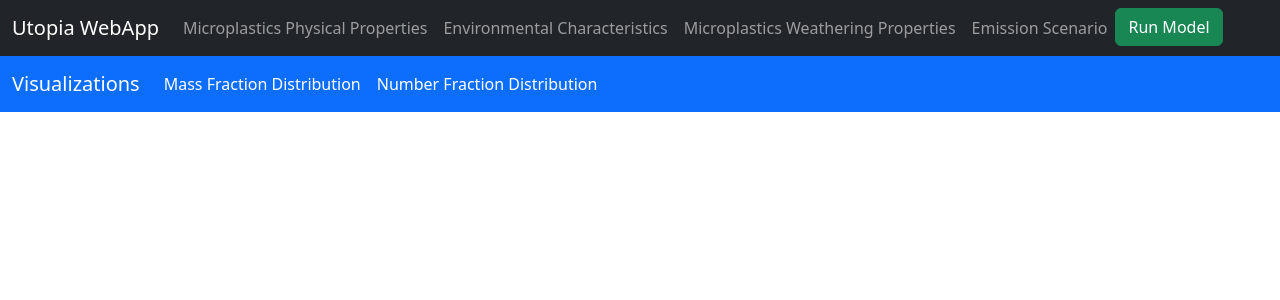
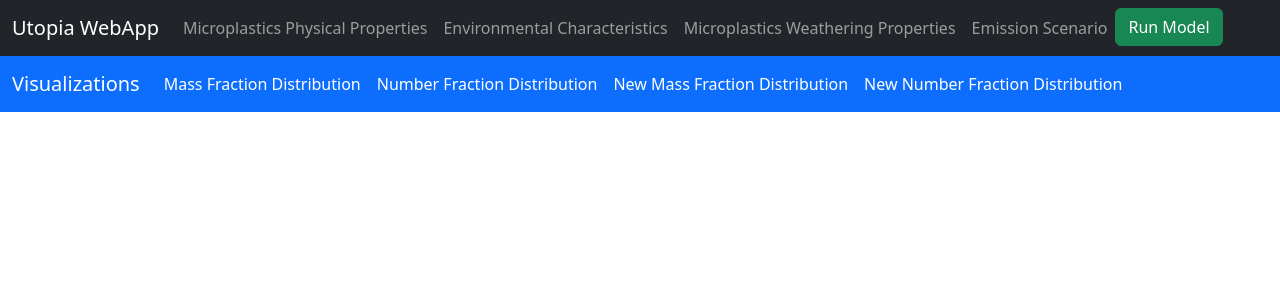
Before and after one commit to karenlarkina/UTOPIA-WebApp, a Flask app: page / in a window 1280 px wide. Shown: the top 300 px of the page. Run offline with Flask 3, Linux system fonts and the light colour scheme; parts of the project's set-up code (start-up, migrations or seed data) failed here and were passed over; some libraries are stand-ins or nearby versions.

Commit message:
Created new structures to hold new heatmaps.
New mass/number fraction distribution heatmap structures with compartments; new legend scale. Needs lots of refactoring, to draw out separate heatmap matrices for each compartment & extract data according to compartments.

```diff
--- a/src/models/script_UTOPIA_user.py
+++ b/src/models/script_UTOPIA_user.py
@@ -61,7 +61,7 @@ def execute_utopia_model(input_obj):
     ## Environmental Characteristics
 
     ## Suspended particulates properties
-    # ec_input = input_obj.get("EnvCharacteristics")  # TODO by Karen: changed to hardcoded values below
+    # ec_input = input_obj.get("EnvCharacteristics")
 
     # From Kooi et al. (2017)
     v_a = 2.0e-16  # Volume of 1 algal cell [m-3]
@@ -484,7 +484,6 @@ def execute_utopia_model(input_obj):
         df2.insert(0, "MP_size", MP_size_df2)
         df2.insert(1, "MP_form", MP_form_df2)
         flows_dict["input_flows"][comp] = df2
-
     ## Compartment mass balance
 
     comp_mass_balance = {}
@@ -499,7 +498,7 @@ def execute_utopia_model(input_obj):
         )
 
     # Print compartment mass balance table
-    comp_mass_balance_df = pd.DataFrame.from_dict(comp_mass_balance, orient="index")
+    comp_mass_balance_df = pd.DataFrame.from_dict(comp_mass_balance, orient="index")  # TODO input/output rates
     # print(comp_mass_balance_df)
 
     comp_mass_balance_df["Mass balance"] = [
--- a/src/views/static/js/d3-heatmap.js
+++ b/src/views/static/js/d3-heatmap.js
@@ -30,12 +30,239 @@ document.addEventListener('DOMContentLoaded', function () {
         return JSON.stringify(utopiaObject)
     }
 
+    // Building the new heatmap with respect to compartments
+    let assembleCompHeatMap = function(title, csvText) {
+        // Remove any existing heatmap
+        d3.select('#heatmap-container').selectAll('*').remove();
+        // Set the dimensions and margins of the graph
+        const margin = {top: 50, right: 5, bottom: 150, left: 150},
+            // viewportWidth = window.innerWidth * 0.48,
+            viewportWidth = 810, // Temporary static width for the heatmap container
+            viewportHeight = window.innerHeight * 0.6,
+            // cellSize = 26, // Size of each cell in px
+            width = viewportWidth - margin.left - margin.right,
+            height = viewportHeight - margin.top - margin.bottom;
+        const heatmapContainerHeight = height + margin.top + margin.bottom * 2 + 30;
+        // Append the SVG element to the body of the page
+        const container = d3.select("#heatmap-container")
+            .attr("width", width + 160)
+            .attr("height", heatmapContainerHeight)
+            .append("g")
+            .attr("transform", `translate(${margin.left}, ${margin.top})`);
+
+        // Update the text size of the title
+        container.append("text")
+            .attr("x", 255) // Title's position on the x-axis
+            .attr("y", -20)
+            .attr("text-anchor", "middle")
+            .style("font-size", "24px")
+            .style("margin-bottom", "30px")
+            .text(title);
+
+        let data = d3.csvParse(csvText);
+        // Labels of row and columns -> unique identifier of the column called 'group' and 'variable'
+        const myGroups = Array.from(new Set(data.map(d => d.group)));
+        const myVars = Array.from(new Set(data.map(d => d.variable))).reverse();
+        const myValues = data.map(d => parseFloat(d.value));
+
+        // // Get the minimum and maximum values
+        const minValue = d3.min(myValues);
+        const maxValue = d3.max(myValues);
+
+        // Drawing out the compartments
+        for (let i = 1; i < 6; i++) {
+            const row = container.append("div")
+                .attr("class", "horiz-area")
+                .style("background-color", "white");
+
+            if (i === 1) {
+                row.append("div")
+                    .attr("class", "compartment air")
+                    .attr("id", "compartment-air")
+                    .text(`${myVars[0]}`);
+            } else {
+                // Create columns within each row
+                for (let j = 1; j < 7; j++) {
+                    const uniqueNumber = (i - 2) * 6 + j;
+                    let compartmentType = "";
+                    let uniqueCompartment = "";
+                    let compTitle = "";
+
+                    if (uniqueNumber === 1 || uniqueNumber === 7) { // Agricultural
+                        compartmentType = "compartment agricultural";
+                        uniqueCompartment = `compartment-${uniqueNumber}`;
+                        if (uniqueNumber === 1) {
+                            compTitle = myVars[2];
+                        } else {
+                            compTitle = myVars[1];
+                        }
+                    } else if (uniqueNumber === 2 || uniqueNumber === 8) { // Urban
+                        compartmentType = "compartment urban";
+                        uniqueCompartment = `compartment-${uniqueNumber}`;
+                        if (uniqueNumber === 2) {
+                            compTitle = myVars[6];
+                        } else {
+                            compTitle = myVars[5];
+                        }
+                    } else if (uniqueNumber === 3 || uniqueNumber === 9) { // Background
+                        compartmentType = "compartment background";
+                        uniqueCompartment = `compartment-${uniqueNumber}`;
+                        if (uniqueNumber === 3) {
+                            compTitle = myVars[4];
+                        } else {
+                            compTitle = myVars[3];
+                        }
+                    } else if (uniqueNumber === 4 || uniqueNumber === 10) { // Fresh Water
+                        compartmentType = "compartment freshwater";
+                        uniqueCompartment = `compartment-${uniqueNumber}`;
+                        if (uniqueNumber === 4) {
+                            compTitle = myVars[11];
+                        } else {
+                            compTitle = myVars[10];
+                        }
+                    } else if (uniqueNumber === 5 || uniqueNumber === 11) { // Coast
+                        compartmentType = "compartment coastal";
+                        uniqueCompartment = `compartment-${uniqueNumber}`;
+                        if (uniqueNumber === 5) {
+                            compTitle = myVars[13];
+                        } else {
+                            compTitle = myVars[12];
+                        }
+                    } else if (uniqueNumber === 6 || uniqueNumber === 12 || uniqueNumber === 18) { // Ocean
+                        compartmentType = "compartment ocean";
+                        uniqueCompartment = `compartment-${uniqueNumber}`;
+                        if (uniqueNumber === 6) {
+                            compTitle = myVars[16];
+                        } else if (uniqueNumber === 12) {
+                            compTitle = myVars[15];
+                        } else {
+                            compTitle = myVars[14];
+                        }
+                    } else if (uniqueNumber === 16 || uniqueNumber === 17 || uniqueNumber === 24) { // Sediment
+                        compartmentType = "compartment sediment";
+                        uniqueCompartment = `compartment-${uniqueNumber}`;
+                        if (uniqueNumber === 16) {
+                            compTitle = myVars[9];
+                        } else if (uniqueNumber === 17) {
+                            compTitle = myVars[7];
+                        } else {
+                            compTitle = myVars[8];
+                        }
+                    } else { // Legend or empty
+                        compartmentType = "compartment empty";
+                        uniqueCompartment = `compartment-${uniqueNumber}`;
+                    }
+                    row.append("div")
+                        .attr("class", `${compartmentType}`)
+                        .attr("id", `${uniqueCompartment}`)
+                        .text(`${compTitle.replaceAll("_", " ")}`);
+                }
+            }
+            let masterContainer = document.getElementById('legend-container');
+            masterContainer.style.display = "none"; // Reveal the model run information box
+        }
+
+        // Append the new legend container
+        const legendBox = container.append("div") // TODO currently absolute values for x, y
+            .attr("class", "new-legend-container")
+            .style("left", `${62}px`) // TODO temporary hardcoded value
+            .style("top", `${587}px`); // TODO temporary hardcoded value
+
+        legendBox.append("h5")
+                .text(`Legend`);
+
+        legendBox.append("h5")
+            .text(`Fraction of plastic mass/particle number:`);
+
+        // Build color scale
+        const myColor = d3.scaleSequential()
+            .interpolator(d3.interpolateViridis)
+            .domain([minValue, maxValue])
+
+        // Function to get color based on value
+        const getColor = value => {
+            if (value === '') {
+                return 'grey'; // Color for empty values
+            } else {
+                return myColor(value); // Scalar color for other values
+            }
+        };
+
+        // Constants for the legend
+        const legendWidth = 17;
+        const legendHeight = 220;
+        // Remove any existing legend
+        d3.select('#new-legend').remove();
+
+        const legendSvg = legendBox.append("div")
+            .attr("id", "new-legend")
+            .append("svg")
+            .style("position", "absolute")
+            .attr("transform", `translate(420, -55)`)
+            .attr("width", legendWidth + 50)  // Additional space for axis
+            .attr("height", legendHeight);
+
+        // Scale numerical values for the legend
+        const legendScale = d3.scaleLinear()
+            .domain([-10, -1])
+            .range([legendHeight - 20, 0]);
+
+        // Append legend gradient definition
+        const minMaxDifference = maxValue - minValue
+        const defs = legendSvg.append("defs");
+        const linearGradient = defs.append("linearGradient")
+            .attr("id", "linear-gradient")
+            .attr("x1", "0%")
+            .attr("y1", "100%")
+            .attr("x2", "0%")
+            .attr("y2", "0%");
+
+        // Define the gradient stops with more breakpoints
+        // Starting (minimum) color value
+        linearGradient.append("stop")
+            .attr("offset", "0%")
+            .attr("stop-color", myColor(minValue));
+
+        // Inbetween breakpoint color values
+        for (let i = 0.25; i < 1; i += 0.25) {
+            let num = 100 * i;
+            linearGradient.append("stop")
+                .attr("offset", `${num}%`)
+                .attr("stop-color", myColor(minValue + (minMaxDifference) * i));
+        }
+
+        // Last (maximum) color value
+        linearGradient.append("stop")
+            .attr("offset", "100%")
+            .attr("stop-color", myColor(maxValue));
+
+        // Build the rectangle and fill with gradient color
+        legendSvg.append("rect")
+            .attr("width", legendWidth)
+            .attr("height", legendHeight - 10)
+            .attr("stroke", "black")
+            .style("stroke-width", 0.9)
+            .style("position", "absolute")
+            .style("fill", "url(#linear-gradient)")
+            .style("opacity", 0.8);
+
+        // Add the scale for the legend
+        legendSvg.append("g")
+            .attr("transform", `translate(${legendWidth}, 5)`)
+            .attr("height", legendHeight - 15)
+            .style("stroke-width", 0.0)
+            .call(d3.axisRight(legendScale)
+                .tickValues([-10, -1])
+                .tickSize(0)  // No visible ticks
+                .tickFormat(d => `10\u207B${Math.abs(d)}`));
+    }
+
     // This method builds the heatmap
     let assembleHeatMap = function(title, csvText){
         // Remove any existing heatmap
         d3.select('#heatmap-container').selectAll('*').remove();
         // Set the dimensions and margins of the graph
-        const margin = {top: 50, right: 5, bottom: 150, left: 150},
+        const margin = {top: 50, right: 5, bottom: 150, left: 100},
         // viewportWidth = window.innerWidth * 0.48,
         viewportWidth = 810, // Temporary static width for the heatmap container
         viewportHeight = window.innerHeight * 0.6,
@@ -218,8 +445,8 @@ document.addEventListener('DOMContentLoaded', function () {
             .text(title);
 
         // Constants for the legend
-        // NB Legends vary in scale when larger emission size bin is used for mass and number fragmentation
-        // ... since two separate heatmaps are created for mass and number fragmentation
+        let masterContainer = document.getElementById('legend-container');
+        masterContainer.style.display = "flex"; // Reveal the model run information box
         const legendWidth = 30;
         const legendHeight = myGroups.length * cellSize + 50; // Height of the legend to match heatmap
         const legendYOffset = 52; // Offset to match the heatmap
@@ -237,7 +464,7 @@ document.addEventListener('DOMContentLoaded', function () {
 
         // Scale numerical values for the legend
         const legendScale = d3.scaleLinear()
-            .domain([minValue, maxValue])
+            .domain([-10, -1])
             .range([legendHeight - 3, 0]);
 
         // Append legend gradient definition
@@ -284,8 +511,9 @@ document.addEventListener('DOMContentLoaded', function () {
             .attr("transform", `translate(${cellSize}, ${legendScaleOffset})`)
             .style("stroke-width", 0.9)
             .call(d3.axisRight(legendScale)
-                .ticks(10)
-                .tickFormat(d3.format(".2f")));
+                .tickValues([-10, -1])
+                .tickSize(0)  // No visible ticks
+                .tickFormat(d => `10\u207B${Math.abs(d)}`));
     }
 
     // Add event listener for button click
@@ -392,6 +620,8 @@ document.addEventListener('DOMContentLoaded', function () {
     // Views actions
     let mass_fraction_distribution_btn = document.getElementById('mass_fraction_distribution_btn')
     let number_fraction_distribution_btn = document.getElementById('number_fraction_distribution_btn')
+    let comp_mass_fraction_distribution_btn = document.getElementById('comp_mass_fraction_distribution_btn')
+    let comp_number_fraction_distribution_btn = document.getElementById('comp_number_fraction_distribution_btn')
 
     mass_fraction_distribution_btn.addEventListener('click', function() {
         if (utopia_model_results !== null){
@@ -403,4 +633,14 @@ document.addEventListener('DOMContentLoaded', function () {
             assembleHeatMap('Number Fraction Distribution Heatmap' , utopia_model_results.number_fraction_distribution_heatmap);
         }
     });
+    comp_mass_fraction_distribution_btn.addEventListener('click', function() {
+        if(utopia_model_results !== null){
+            assembleCompHeatMap('New Mass Fraction Distribution Heatmap' , utopia_model_results.mass_fraction_distribution_heatmap);
+        }
+    });
+    comp_number_fraction_distribution_btn.addEventListener('click', function() {
+        if(utopia_model_results !== null){
+            assembleCompHeatMap('New Number Fraction Distribution Heatmap' , utopia_model_results.number_fraction_distribution_heatmap);
+        }
+    });
 });
--- a/src/views/templates/index.html
+++ b/src/views/templates/index.html
@@ -164,6 +164,12 @@
                             <li class="nav-item">
                                 <a class="nav-link active" id="number_fraction_distribution_btn" href="#" onclick="">Number Fraction Distribution</a>
                             </li>
+                            <li class="nav-item">
+                                <a class="nav-link active" id="comp_mass_fraction_distribution_btn" href="#" onclick="">New Mass Fraction Distribution</a>
+                            </li>
+                            <li class="nav-item">
+                                <a class="nav-link active" id="comp_number_fraction_distribution_btn" href="#" onclick="">New Number Fraction Distribution</a>
+                            </li>
                         </ul>
                     </div>
                 </div>
@@ -173,7 +179,9 @@
             <div class="mt-5" id="main-content">
                 <div class="col" id="master-column">
                     <div class="">
-                        <div id="heatmap-container" class="text-center"></div> <!-- Centered heatmap container -->
+                        <div id="heatmap-container" class="text-center">
+                            <!-- Centered heatmap container -->
+                        </div>
                     </div>
                     <div id="legend-container">
                         <!-- Heatmap legend container -->
```
